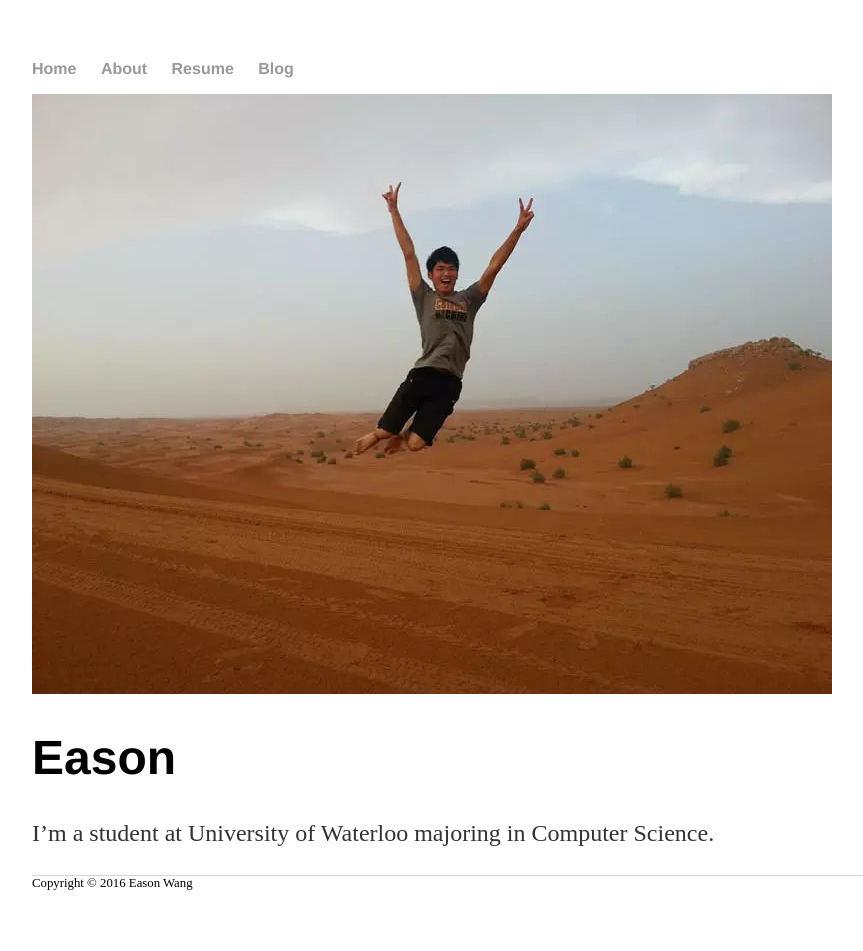
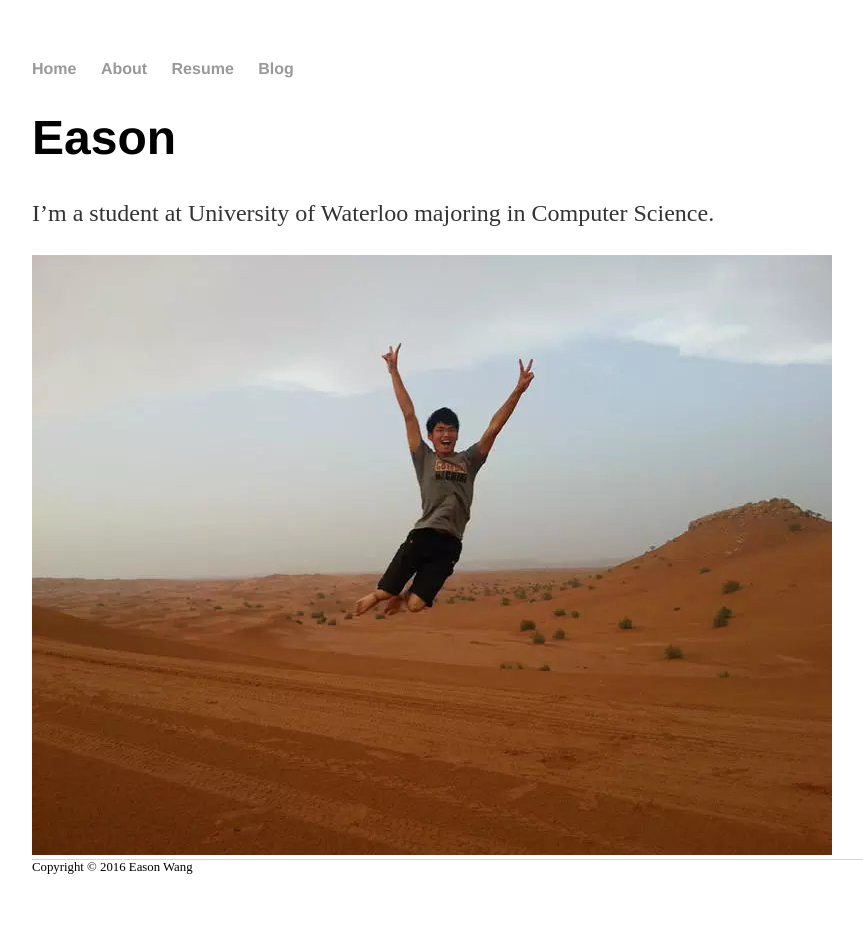
Before and after one commit to Eason666/Easonwang.github.io, a Jekyll site: the page built from about/index.html, in a window 1280 px wide. Shown: the whole page, without its empty margins (160-1023 px from the left). Built offline with Jekyll 4.4.1, drawn with Linux system fonts in a browser that asks for light colours.

Commit message:
Update index.html

```diff
--- a/about/index.html
+++ b/about/index.html
@@ -2,6 +2,7 @@
 layout: default
 title: Eason
 ---
-	<img src="/psb.jpg">
+
 	<h1>{{ page.title }}</h1>
 	<p> I’m a student at University of Waterloo majoring in Computer Science. </p>
+	<img src="/psb.jpg">
```
